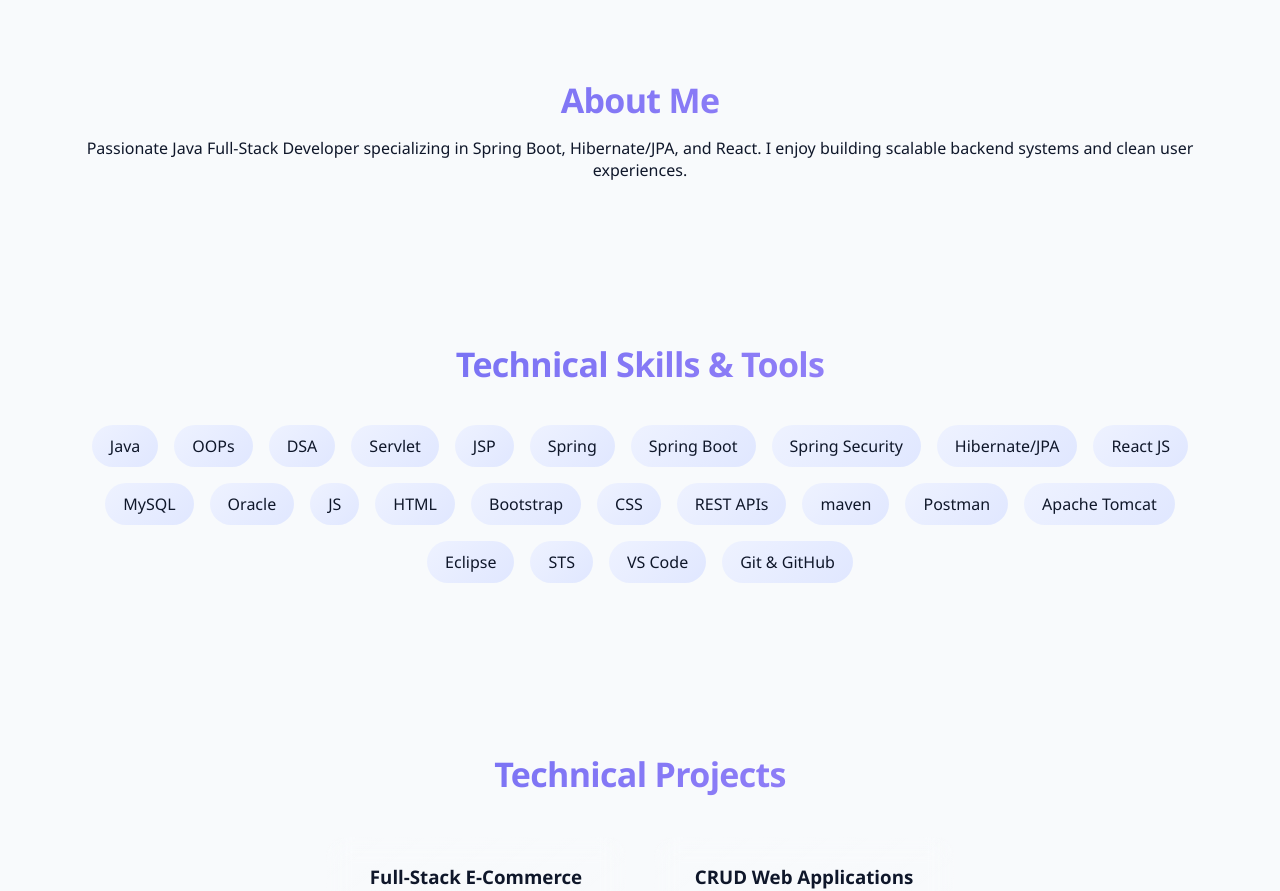
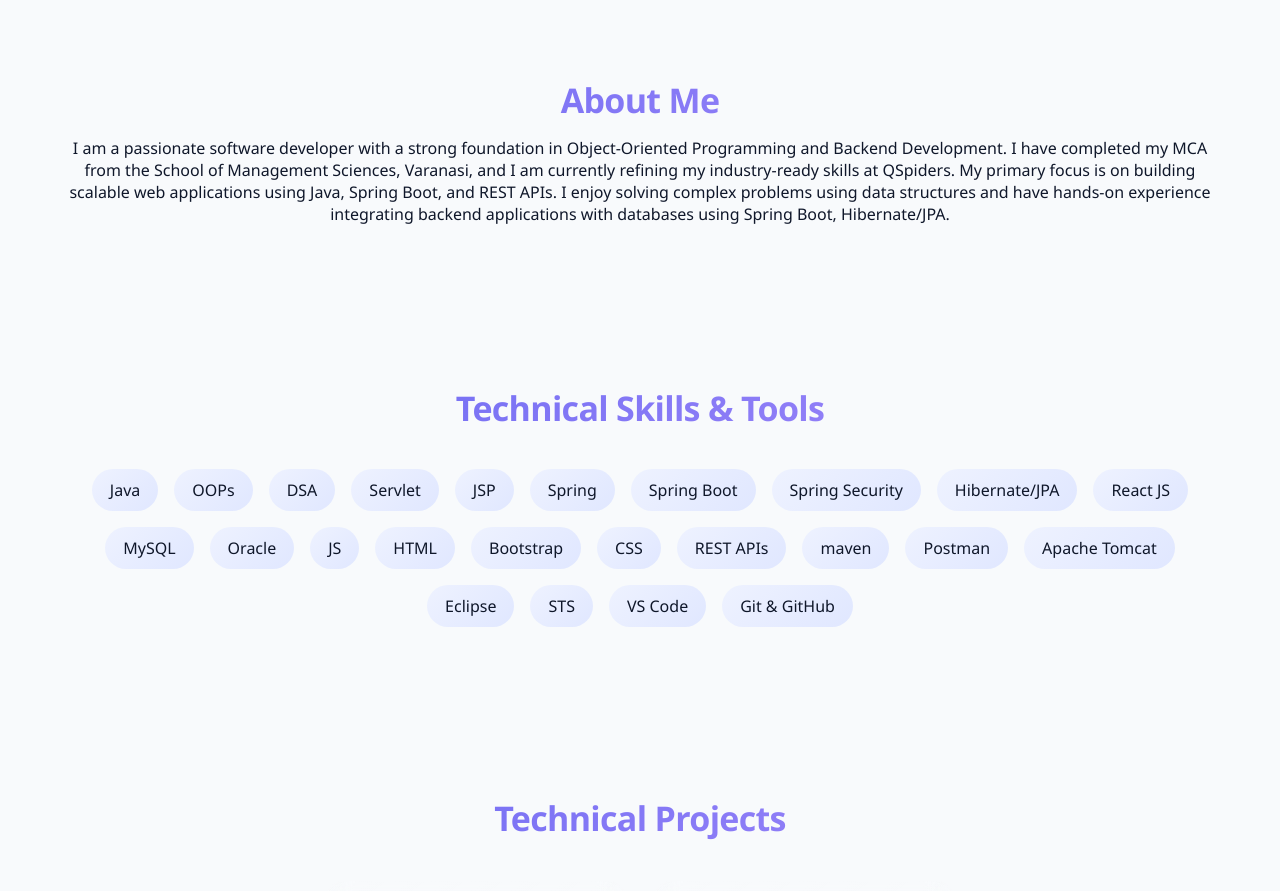
Before and after one commit to Nikhil-java-dev/nikhil-portfolio, a React (Vite) app: page / in a window 1280 px wide. Shown: the part 800-1691 px from the top of the page. Built offline with nearby package versions, Linux system fonts and the light colour scheme.

Commit message:
update: improved navbar UI

```diff
--- a/src/components/About.jsx
+++ b/src/components/About.jsx
@@ -6,9 +6,9 @@ const About = () => {
       <section id="about" className="section">
         <h2>About Me</h2>
         <p>
-          Passionate Java Full-Stack Developer specializing in Spring Boot,
-          Hibernate/JPA, and React. I enjoy building scalable backend systems
-          and clean user experiences.
+          I am a passionate software developer with a strong foundation in Object-Oriented Programming and Backend Development. I have completed my MCA from the School of Management Sciences, Varanasi, and I am currently refining my industry-ready skills at QSpiders.
+
+My primary focus is on building scalable web applications using Java, Spring Boot, and REST APIs. I enjoy solving complex problems using data structures and have hands-on experience integrating backend applications with databases using Spring Boot, Hibernate/JPA.
         </p>
       </section>
     </SectionWrapper>
```
